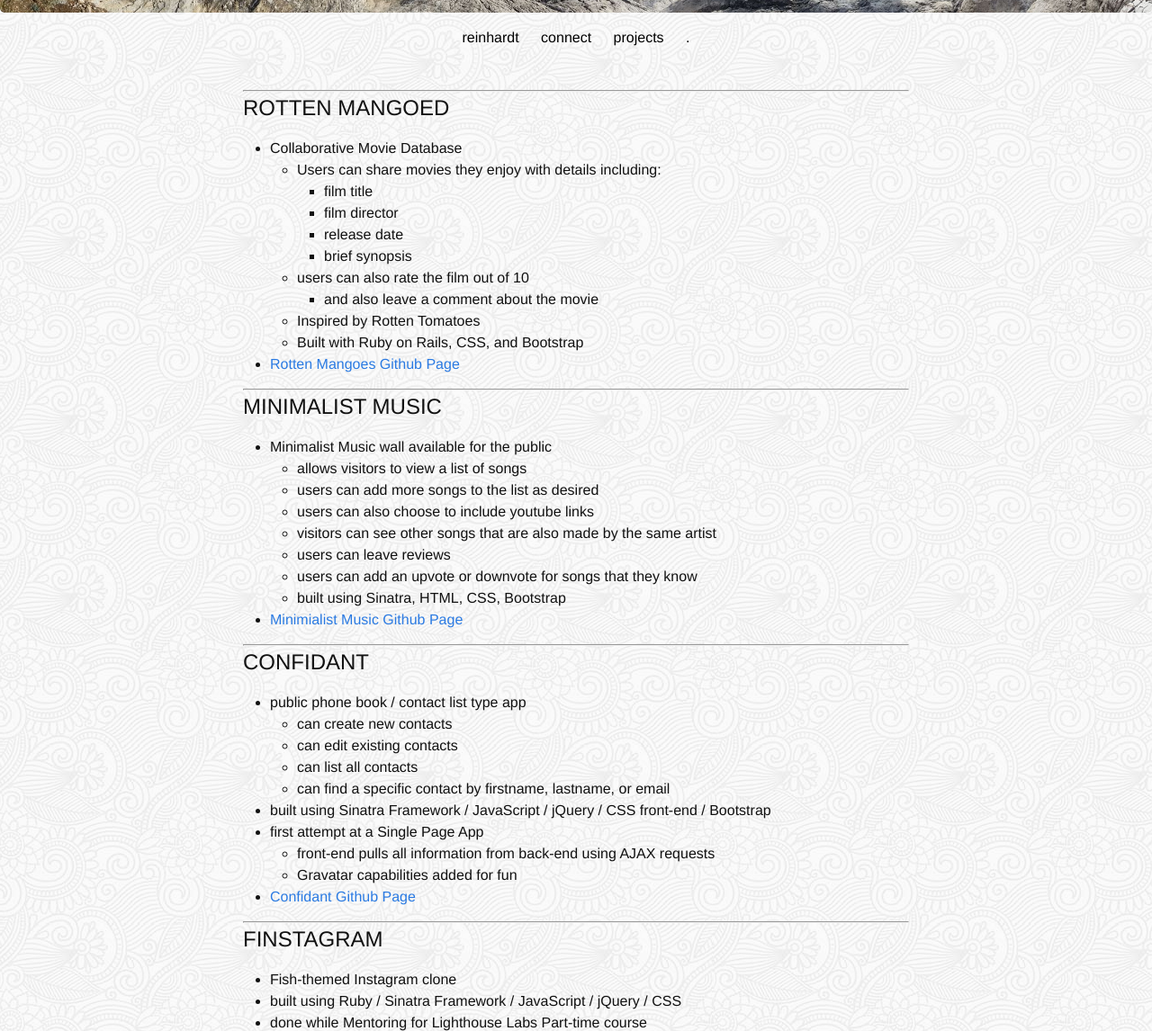
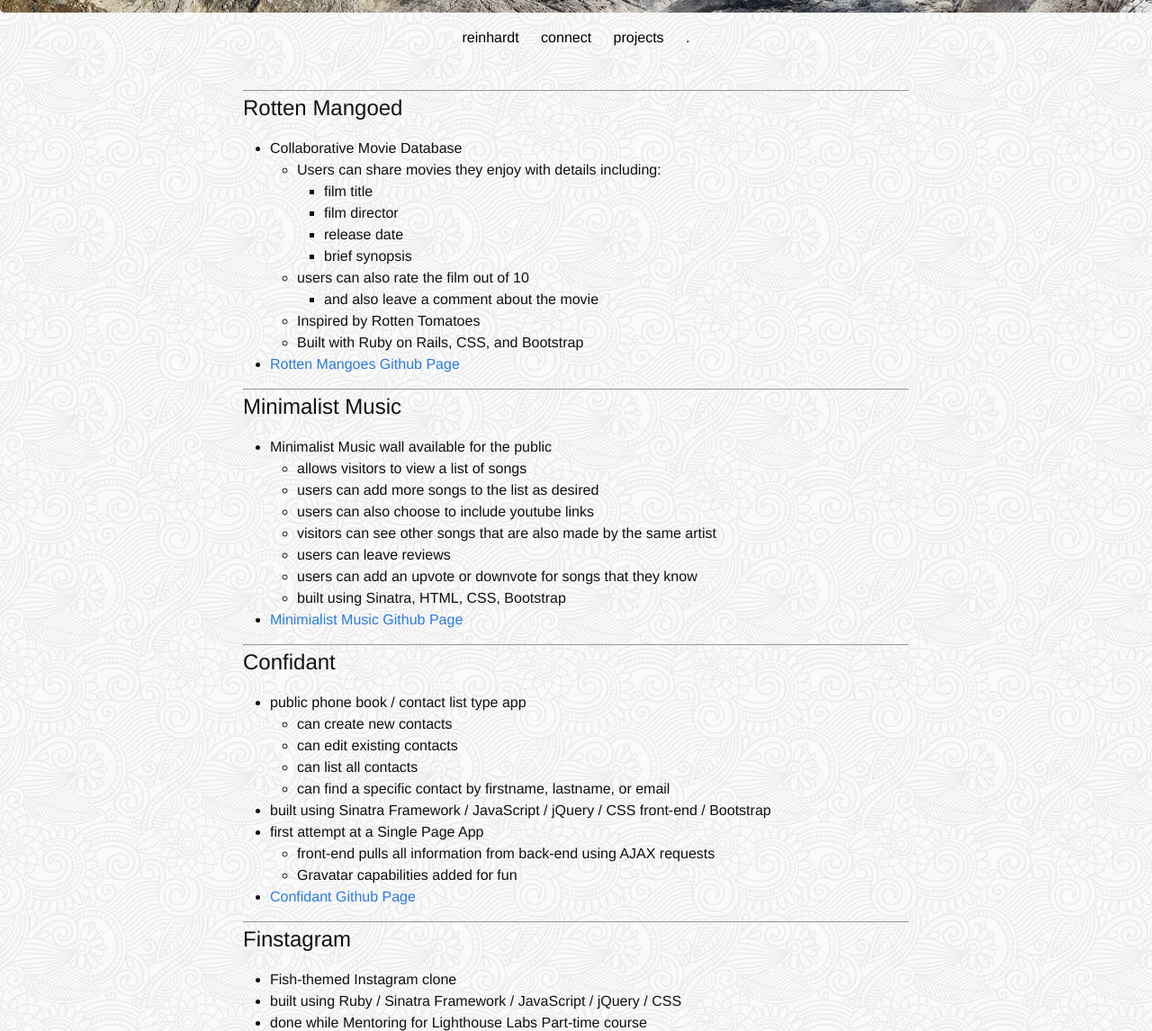
Before and after one commit to reinhardt021/reinhardt021.github.io, a Jekyll site: the page built from projects.md, in a window 1280 px wide. Shown: the part 359-1505 px from the top of the page at 90% size. Built offline with Jekyll 4.4.1, drawn with Linux system fonts in a browser that asks for light colours.

Commit message:
Changed the bottom Image for the index page and Changed the title casing of the projects page because all caps is a little too much

```diff
--- a/index.html
+++ b/index.html
@@ -20,6 +20,6 @@ layout: default
 
     <hr/>
 
-    <img id="adventure" src="{{ site.url }}/assets/adventure.jpg"/>
+    <img id="adventure" src="{{ site.url }}/assets/vancouver_skyline_281-1.jpg"/>
     <em>Crafting the steps to help us go beyond our plateaus</em>
 </div>
--- a/projects.md
+++ b/projects.md
@@ -8,8 +8,8 @@ permalink: /projects/
 ---------
 
 
-<!-- # [ROTTEN MANGOED](http://rotten-mangoed.herokuapp.com/) -->
-# ROTTEN MANGOED
+<!-- # [Rotten Mangoed](http://rotten-mangoed.herokuapp.com/) -->
+# Rotten Mangoed
   - Collaborative Movie Database
     - Users can share movies they enjoy with details including:
       - film title
@@ -24,9 +24,9 @@ permalink: /projects/
 
 ---------
 
-<!-- # [MINIMALIST MUSIC](https://minimalist-music.herokuapp.com/) -->
+<!-- # [Minimalist Music](https://minimalist-music.herokuapp.com/) -->
 
-# MINIMALIST MUSIC
+# Minimalist Music
   - Minimalist Music wall available for the public
     - allows visitors to view a list of songs
     - users can add more songs to the list as desired
@@ -39,9 +39,9 @@ permalink: /projects/
 
 ---------
 
-<!-- # [CONFIDANT](https://confidant.herokuapp.com/) -->
+<!-- # [Confidant](https://confidant.herokuapp.com/) -->
 
-# CONFIDANT
+# Confidant
 - public phone book / contact list type app
   - can create new contacts
   - can edit existing contacts
@@ -55,9 +55,9 @@ permalink: /projects/
 
 ---------
 
-<!-- # [FINSTAGRAM](live URL here) -->
+<!-- # [Finstagram](live URL here) -->
 
-# FINSTAGRAM
+# Finstagram
 - Fish-themed Instagram clone
 - built using Ruby / Sinatra Framework / JavaScript / jQuery / CSS
 - done while Mentoring for Lighthouse Labs Part-time course
```
Also changed, not shown: assets/vancouver_skyline_281-1.jpg (added).
